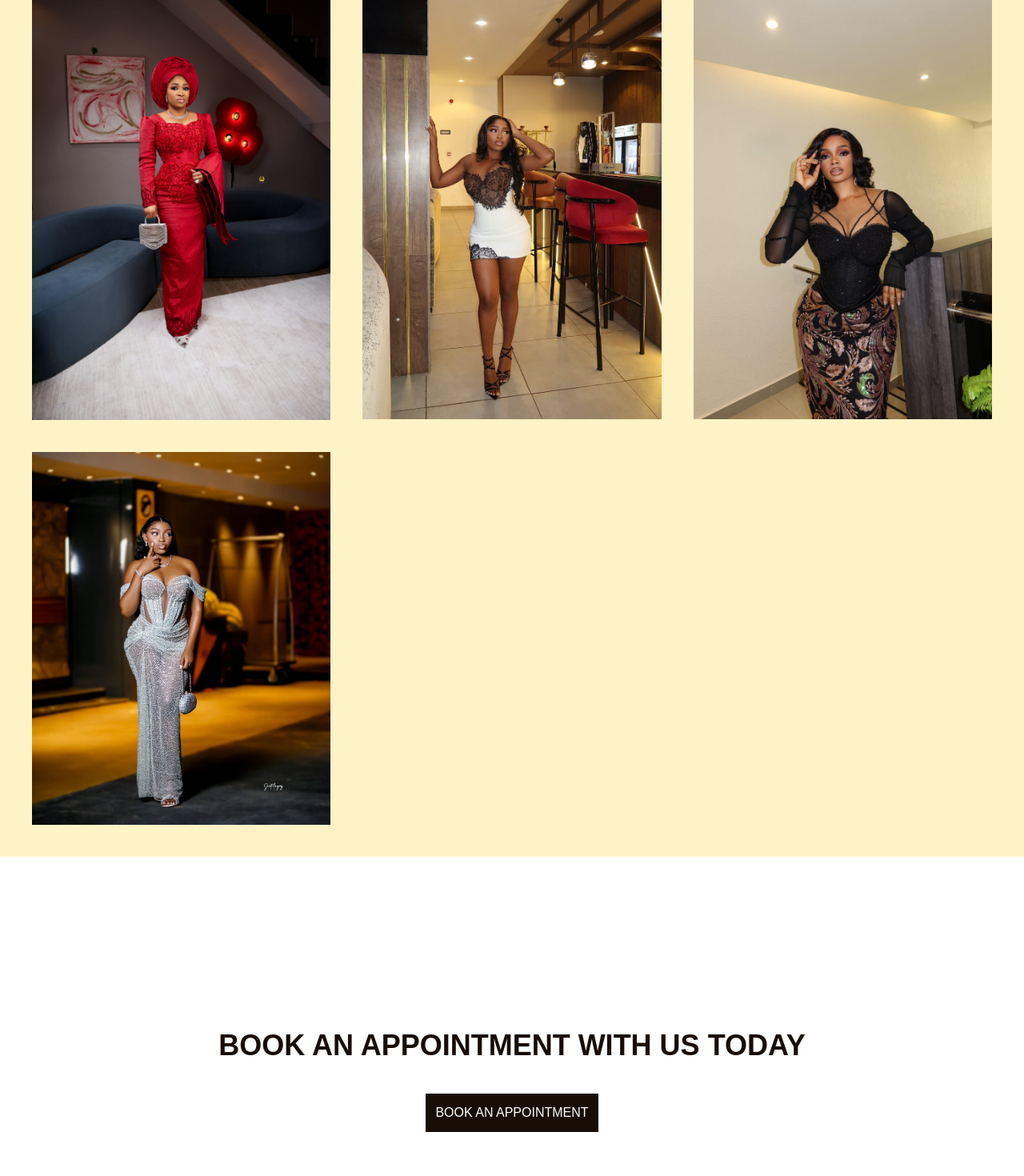
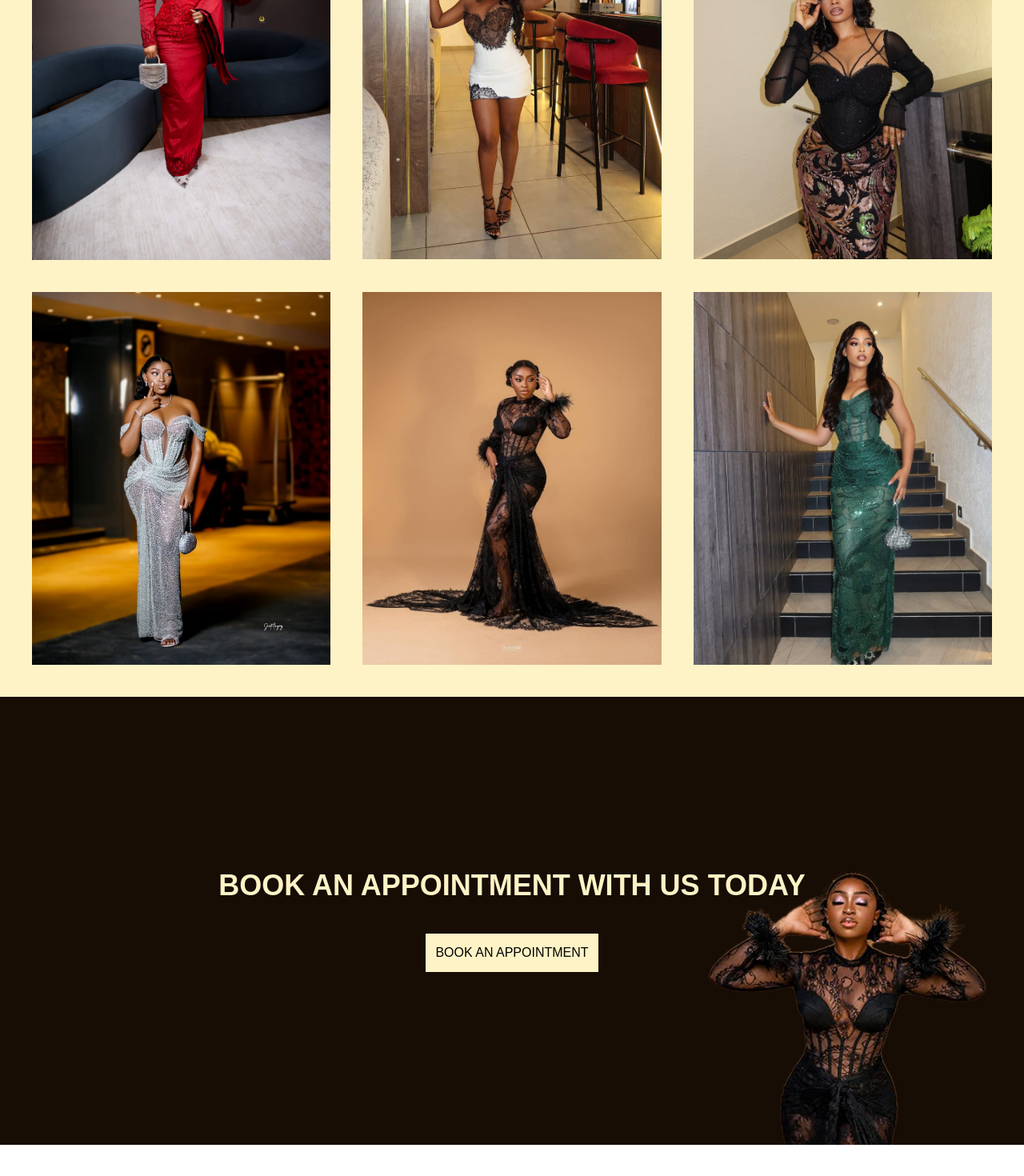
Before and after one commit to jojothomas1515/geenahsstitches, a Next.js app: page / in a window 1280 px wide. Shown: the part 944-2414 px from the top of the page at 80% size. After the commit the page ends 2375 px from the top, so only its background shows below. Built offline with nearby package versions, Linux system fonts and the light colour scheme.

Commit message:
book an appointment secction

```diff
--- a/src/app/(main)/page.tsx
+++ b/src/app/(main)/page.tsx
@@ -4,15 +4,17 @@ import Cat1 from "@/public/IMG_1004-scaled.jpg";
 import Cat2 from "@/public/IMG_8050-scaled.jpg";
 import Cat3 from "@/public/IMG_R_2348-scaled.jpg";
 import Cat4 from "@/public/Snapinsta.app_465564792_18136445497367481_4508641791635045191_n_1080.jpg";
+import Cat5 from "@/public/Snapinsta.app_468807924_18138671200367481_7220958232310374237_n_1080-820x1024.jpg";
+import Cat6 from "@/public/Snapinsta.app_468936096_18138678037367481_8269139110164864126_n_1080-819x1024.jpg";
 export default function Home() {
   return (
     <main>
       <section
-        className="h-[calc(100dvh-200px)] md:h-dvh  bg-cover bg-no-repeat bg-right-bottom"
+        className="h-[calc(100vh-200px)] md:h-vh  bg-cover bg-no-repeat bg-right-bottom"
         style={{ backgroundImage: "url(/banner.png)" }}
       >
-        <div className="h-full">
-          <div className="flex flex-col gap-10 items-center md:items-start p-3 md:justify-center h-full ">
+        <div className="h-full container">
+          <div className=" flex flex-col gap-10 items-center md:items-start p-3 md:justify-center h-full ">
             <h1 className="text-amber-100 text-4xl w-max md:text-5xl">
               Geenah’s Stitches
             </h1>
@@ -38,15 +40,30 @@ export default function Home() {
             <Image src={Cat2} alt="catalog image 2" />
             <Image src={Cat3} alt="catalog image 3" />
             <Image src={Cat4} alt="catalog image 4" />
+            <Image src={Cat5} alt="catalog image 5" />
+            <Image src={Cat6} alt="catalog image 6" />
           </div>
         </div>
       </section>
 
-      <section className="appointment h-[70dvh]">
+      <section
+        className="appointment h-[70dvh] bg-cover bg-no-repeat bg-right-bottom"
+        style={{ backgroundImage: "url(/banner.png)" }}
+      >
         <div className="h-full">
           <div className="container m-auto h-full flex flex-col justify-center p-10 md:p-20 lg:p-30 items-center gap-10">
-            <h1 className="text-center uppercase text-2xl font-bold md:text-3xl lg:text-4xl text-[var(--primary)]">Book an appointment with us today</h1>
-            <Link href="contact" className="uppercase p-3 bg-[var(--primary)] text-white hover:text-black hover:bg-amber-100 transition-colors ">Book an Appointment</Link>
+            <h1
+              className="text-center uppercase text-2xl font-bold md:text-3xl lg:text-4xl text-amber-100
+            "
+            >
+              Book an appointment with us today
+            </h1>
+            <Link
+              href="contact"
+              className="uppercase p-3 bg-amber-100 text-black hover:text-amber-100 hover:bg-amber-800 transition-colors "
+            >
+              Book an Appointment
+            </Link>
           </div>
         </div>
       </section>
--- a/src/components/Header.tsx
+++ b/src/components/Header.tsx
@@ -1,4 +1,3 @@
-"use client";
 
 import Image from "next/image";
 import Logo from "@/public/geenah_stitches_logo_no_bg.png";
@@ -20,7 +19,7 @@ const Header = () => {
             }
           />
         </label>
-        <input type="checkbox" name="" id="dsdj" hidden className="peer"/>
+        <input type="checkbox" name="" id="dsdj" className="peer hidden"/>
         <nav className="hidden lg:flex gap-5">
           <Link href="/">Home</Link>
           <Link href="/collections">Collections</Link>
```
Also changed, not shown: public/Snapinsta.app_468807924_18138671200367481_7220958232310374237_n_1080-820x1024.jpg (added), public/Snapinsta.app_468936096_18138678037367481_8269139110164864126_n_1080-819x1024.jpg (added).
